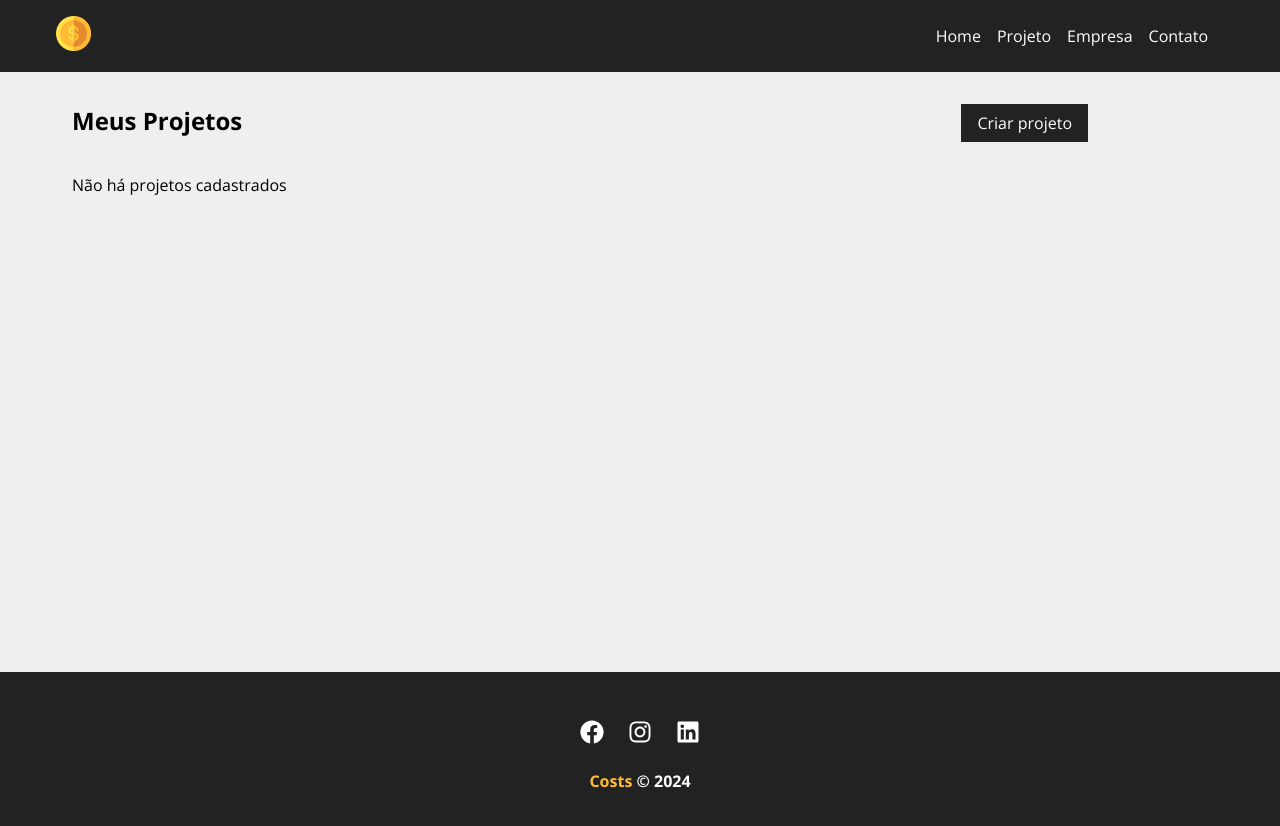
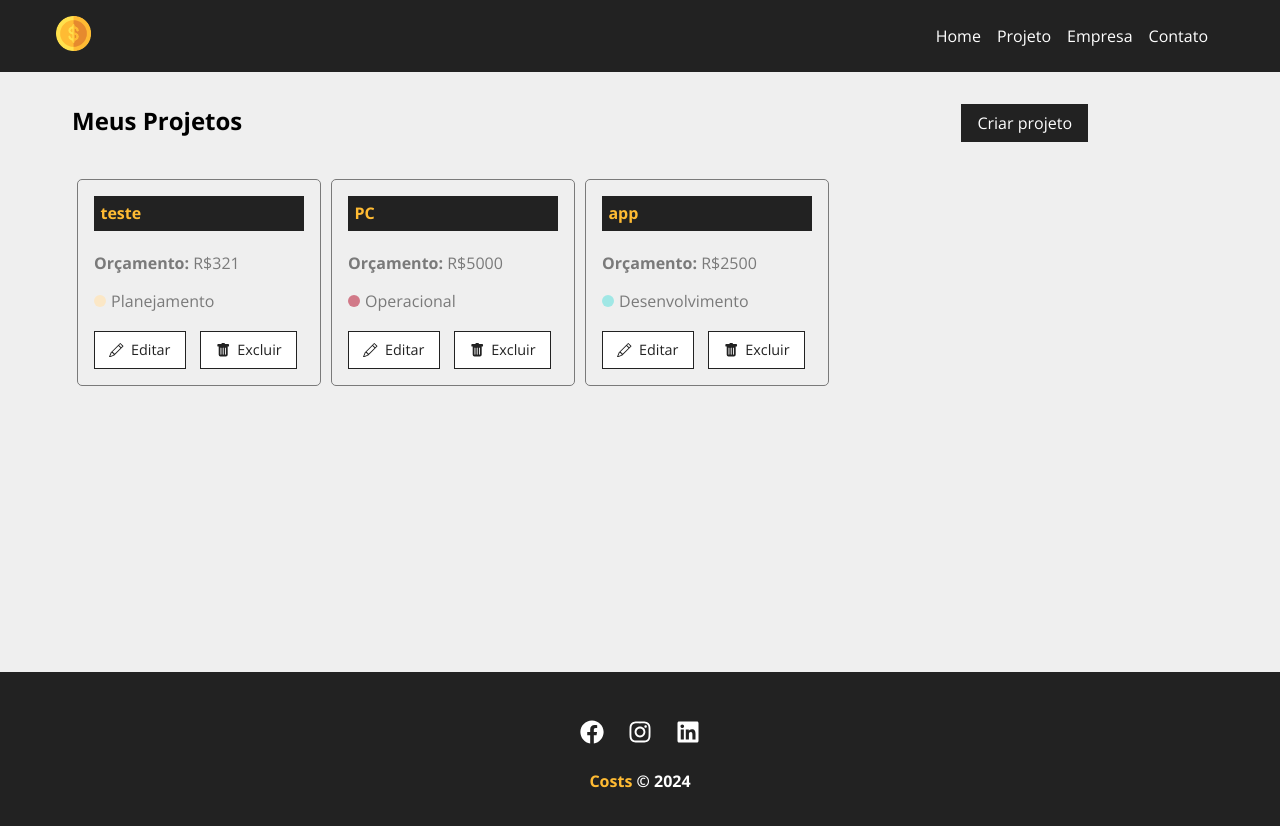
Before and after one commit to fabianomartinsdev/costs, a React (Create React App) app: page /projects in a window 1280 px wide. Shown: the top 826 px of the page. Built offline with nearby package versions, Linux system fonts and the light colour scheme; data requests are answered from the project's data file.

Commit message:
Create edit project route

```diff
--- a/db.json
+++ b/db.json
@@ -1,5 +1,39 @@
 {
-  "projects": [],
+  "projects": [
+    {
+      "id": "1788",
+      "name": "teste",
+      "budget": "321",
+      "category": {
+        "id": "4",
+        "name": "Planejamento"
+      },
+      "cost": 0,
+      "services": []
+    },
+    {
+      "id": "3db6",
+      "name": "PC",
+      "budget": "5000",
+      "category": {
+        "id": "5",
+        "name": "Operacional"
+      },
+      "cost": 0,
+      "services": []
+    },
+    {
+      "id": "6fd1",
+      "name": "app",
+      "budget": "2500",
+      "category": {
+        "id": "2",
+        "name": "Desenvolvimento"
+      },
+      "cost": 0,
+      "services": []
+    }
+  ],
   "categories": [
     {
       "id": "1",
--- a/src/App.js
+++ b/src/App.js
@@ -9,6 +9,7 @@ import Navbar from "./components/layout/Navbar";
 import Footer from "./components/layout/Footer";
 import Projects from "./components/pages/Projects";
 import NewProject from "./components/pages/NewProject";
+import Project from "./components/pages/Project";
 
 function App() {
   return (
@@ -20,7 +21,8 @@ function App() {
           <Route path="/company" element={<Company />} />
           <Route path="/contact" element={<Contact />} />
           <Route path="/projects" element={<Projects />} />
-          <Route path="newproject" element={<NewProject />} />
+          <Route path="/newproject" element={<NewProject />} />
+          <Route path="/project/:id" element={<Project />} />
         </Routes>
       </Container>
       <Footer />
--- /dev/null
+++ b/src/components/pages/Project.js
@@ -0,0 +1,26 @@
+import React from "react";
+
+import { useParams } from "react-router-dom";
+import { useState, useEffect } from "react";
+
+function Project() {
+  const { id } = useParams();
+
+  const [project, setProject] = useState([]);
+
+  useEffect(() => {
+    fetch(`http://localhost:5000/projects/${id}`, {
+      method: "GET",
+      headers: { "Content-Type": "application/json" },
+    })
+      .then((response) => response.json())
+      .then((data) => setProject(data))
+      .catch((error) => {
+        console.log(error);
+      });
+  }, [id]);
+
+  return <p>{project.name}</p>;
+}
+
+export default Project;
--- a/src/components/project/ProjectCard.js
+++ b/src/components/project/ProjectCard.js
@@ -20,7 +20,7 @@ function ProjectCard({ id, name, budget, category, handleRemove }) {
         <span className={`${styles[category.toLowerCase()]}`}></span> {category}
       </p>
       <div className={styles.projectCardActions}>
-        <Link to="/">
+        <Link to={`/project/${id}`}>
           <BsPencil />
           Editar
         </Link>
```
Also changed, not shown: src/components/pages/Project.module.css (added).
